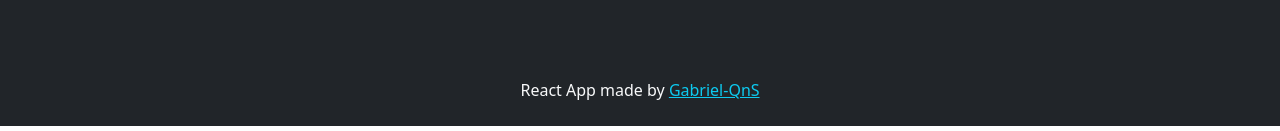
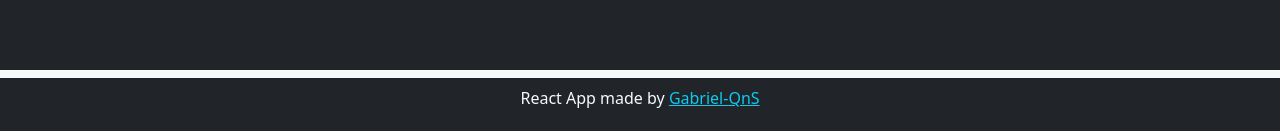
Before and after one commit to Gabriel-QnS/react-carousel, a React (Create React App) app: page / in a window 1280 px wide. Shown: the part 1538-1669 px from the top of the page. Built offline with nearby package versions, Linux system fonts and the light colour scheme.

Commit message:
fixed images

```diff
--- a/src/App.js
+++ b/src/App.js
@@ -4,7 +4,7 @@ import logo from './logo.svg'
 
 function Footer(){
   return (
-  <div className='footer bg-dark p-2'>
+  <div className='footer bg-dark p-2 mt-2'>
     <p className="text-light text-center">React App made by <a className='link-info' href='https://github.com/Gabriel-QnS'>Gabriel-QnS</a></p>
   </div>)
 }
--- a/src/carousel.js
+++ b/src/carousel.js
@@ -50,7 +50,7 @@ function Carousel() {
   const pics = [];
 
   for (let i = 1; i <= 5; i++) {
-    pics.push(`./assets/img${i}.jpg`);
+    pics.push(`./assets/originals/picture${i}.jpg`);
   }
 
   return (
```
